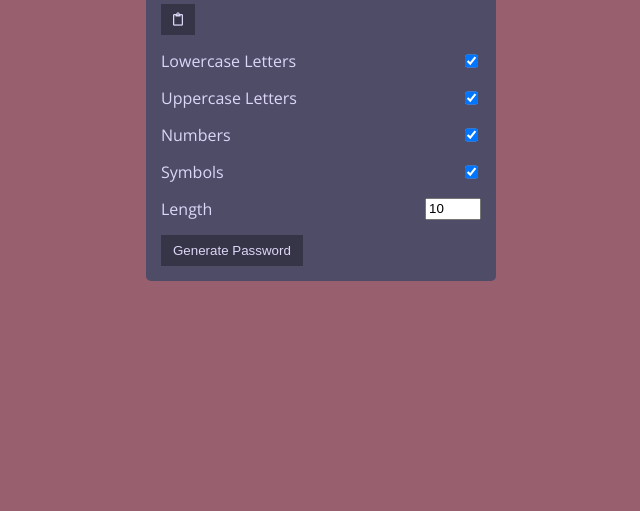
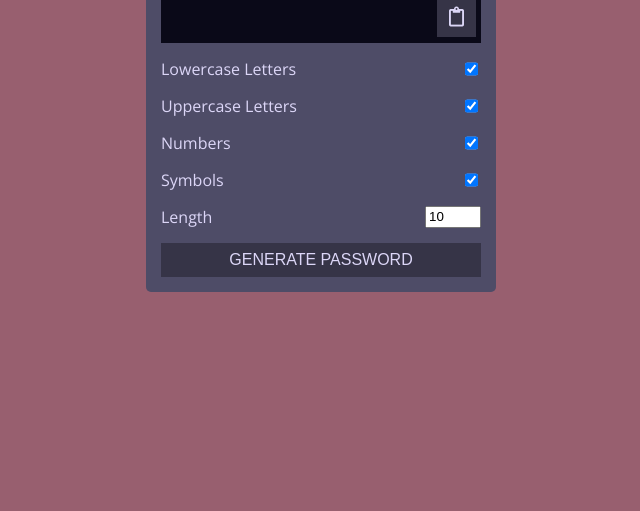
Before and after one commit to VictoriaConlin/PasswordGenerator, a plain HTML site: page index.html in a window 1280 px wide. Shown: the part 305-816 px from the top of the page, without its empty margins (319-959 px from the left). Drawn offline with nearby package versions, Linux system fonts and the light colour scheme.

Commit message:
Created the style.css file and added initial styling to it

```diff
--- a/style.css
+++ b/style.css
@@ -39,3 +39,30 @@ h2 {
     width: 350px;
     border-radius: 5px;
 }
+
+#result-container {
+    background-color: #0a0918;
+    height: 50px;
+    font-size: 18px;
+    letter-spacing: 1px;
+    padding: 10px 5px 10px 10px;
+    display: flex;
+    justify-content: space-between;
+    align-items: center;
+}
+
+#clipboard {
+    font-size: 20px;
+}
+
+#generate {
+    font-size: 16px;
+    width: 100%;
+    text-transform: uppercase;
+}
+
+@media (max-width: 400px) {
+    #result-container {
+        font-size: 14px;
+    }
+}q
```
